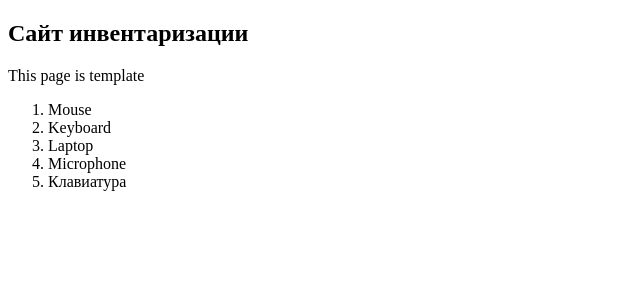
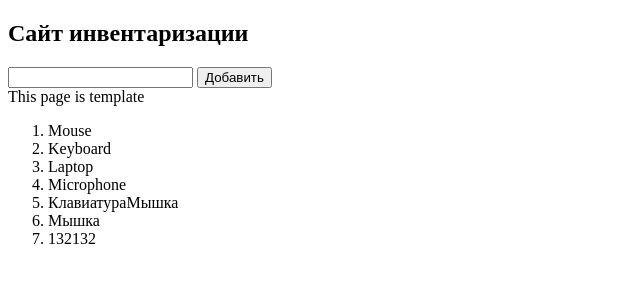
Before and after one commit to MusaevMalik/inventor, a Flask app: page / in a window 1280 px wide. Shown: the top 300 px of the page, without its empty margins (0-640 px from the left). Run offline with Flask 2, Linux system fonts and the light colour scheme.

Commit message:
add adding

```diff
--- a/app.py
+++ b/app.py
@@ -1,4 +1,4 @@
-from flask import Flask, render_template, redirect
+from flask import Flask, render_template, request
 
 app = Flask(__name__)
 
@@ -7,3 +7,14 @@ def homepage():
     f = open("goods.txt", 'r', encoding='utf-8')
     txt = f.readlines()
     return render_template("index.html", goods=txt)
+
+@app.route("/add/", methods=["POST"])
+def add():
+    good = request.form["good"]
+    f = open('goods.txt', 'a+', encoding='utf-8')
+    f.write(good + "\n")
+    f.close()
+    return """
+      <h1> Инвентарь пополнен!!! </h1>
+      <a href='/'> Домой </a>
+    """
--- a/goods.txt
+++ b/goods.txt
@@ -2,4 +2,6 @@ Mouse
 Keyboard
 Laptop
 Microphone
-Клавиатура
+КлавиатураМышка
+Мышка
+132132
--- a/templates/index.html
+++ b/templates/index.html
@@ -8,6 +8,10 @@
     </head>
     <body>
         <h2>Сайт инвентаризации</h2>
+        <form action="/add/" method="POST">
+            <input type="text" name="good">
+            <button>Добавить</button>
+        </form>
         <div>This page is template</div>
         <ol>
           {% for good in goods %}
```
